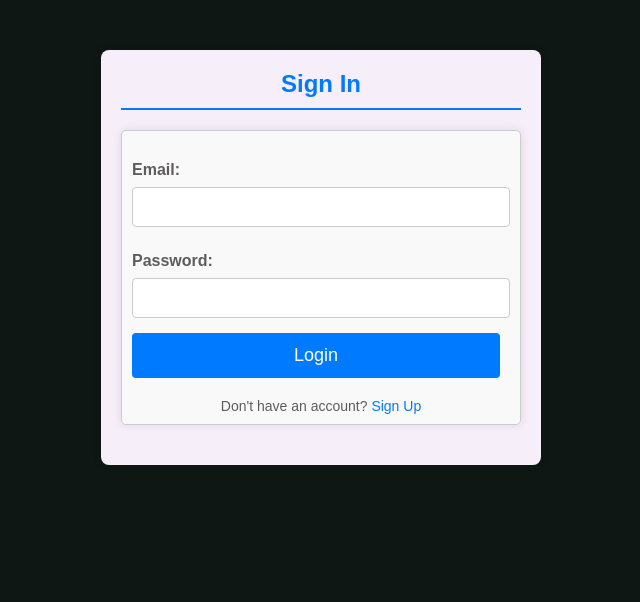
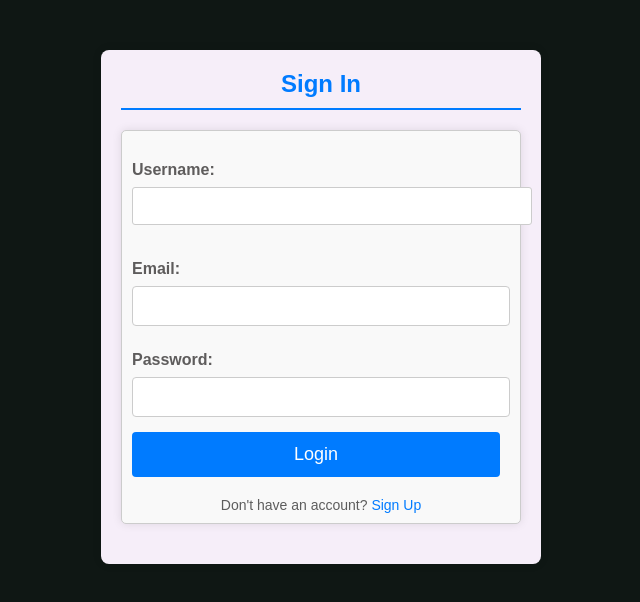
Before and after one commit to Ahmadbyte/youtube-clone, a React (Create React App) app in the folder frontend/: page / in a window 1280 px wide. Shown: the top 602 px of the page, without its empty margins (319-959 px from the left). Built offline with nearby package versions, Linux system fonts and the light colour scheme; the HTML template or start-up script is replaced by a standard one.

Commit message:
Added username in login

```diff
--- a/frontend/src/pages/Home.js
+++ b/frontend/src/pages/Home.js
@@ -1,4 +1,4 @@
-import React, { useEffect, useState } from 'react';
+import React, { useEffect, useState, useContext } from 'react';
 import { Link } from 'react-router-dom';
 import ReactPlayer from 'react-player';
 import './Home.css';
@@ -6,7 +6,7 @@ import YouTubeLogo from '../logo.png';
 import UserLogo from '../user.png';
 import LikeLogo from '../likw.png'; // Add a like logo image in your project
 import CommentLogo from '../cmt.png'; // Add a comment logo image in your project
-// import { AuthContext } from '../AuthContext';
+import { AuthContext } from '../AuthContext';
 
 const mockVideos = [
   {
@@ -52,7 +52,7 @@ const mockVideos = [
 ];
 
 const Home = () => {
-  // const { user } = useContext(AuthContext);
+  const { user } = useContext(AuthContext);
   const [videos, setVideos] = useState([]);
 
   useEffect(() => {
@@ -78,7 +78,7 @@ const Home = () => {
         </div>
         <div className="user-info">
           <img src={UserLogo} alt="User Logo" className="user-logo" />
-          <span className="username">Self</span>
+          <span className="username">{user ? user : 'Self'}</span>
         </div>
       </header>
       <ul>
--- a/frontend/src/pages/Login.js
+++ b/frontend/src/pages/Login.js
@@ -6,6 +6,7 @@ import { AuthContext } from '../AuthContext'; // Import AuthContext
 
 const Login = () => {
   const { login } = useContext(AuthContext); // Use AuthContext to get the login function
+  const [user, setUser] = useState('');
   const [email, setEmail] = useState('');
   const [password, setPassword] = useState('');
   const navigate = useNavigate();
@@ -16,7 +17,7 @@ const Login = () => {
       const response = await fetch(`${process.env.REACT_APP_API_URL}/api/auth/login`, {
         method: 'POST',
         headers: { 'Content-Type': 'application/json' },
-        body: JSON.stringify({ email, password })
+        body: JSON.stringify({ user,email, password })
       });
 
       if (!response.ok) {
@@ -38,6 +39,15 @@ const Login = () => {
     <div className="login">
       <h2>Sign In</h2>
       <form onSubmit={handleSubmit}>
+      <div>
+          <label>Username:</label>
+          <input
+            type="text"
+            value={user}
+            onChange={(e) => setUser(e.target.value)}
+            required
+          />
+        </div>
         <div>
           <label>Email:</label>
           <input
```
